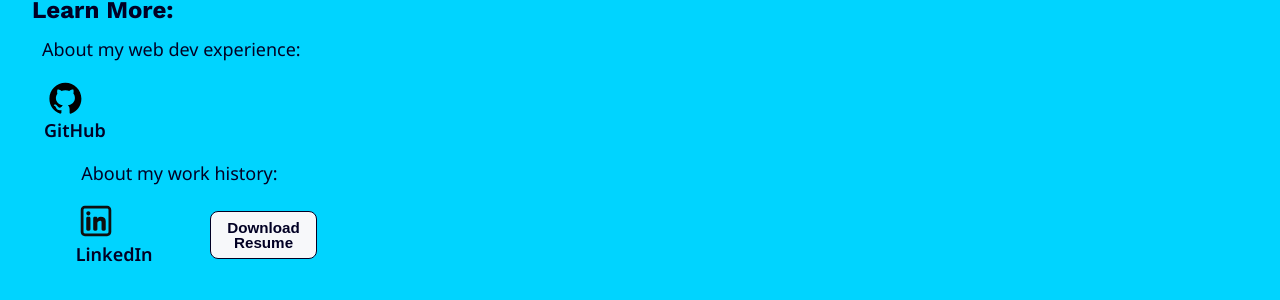
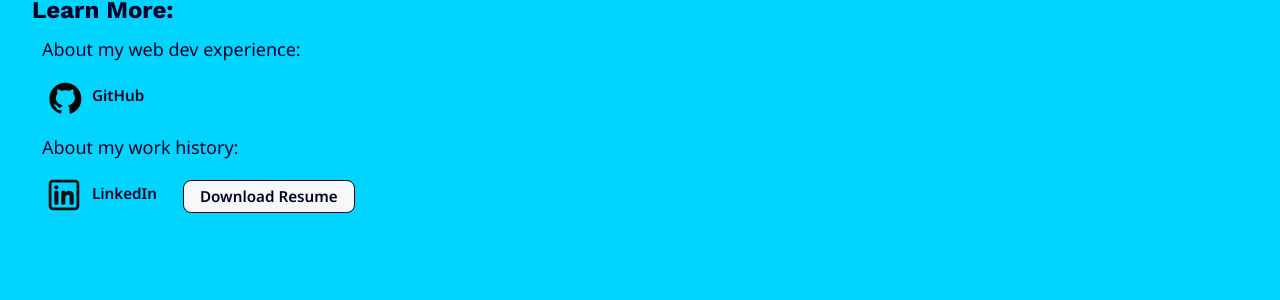
Before and after one commit to worldOfVerdure/Portfoliov3, a Next.js app: page / in a window 1280 px wide. Shown: the part 2501-2801 px from the top of the page. Built offline with nearby package versions, Linux system fonts and the light colour scheme.

Commit message:
[Update AboutMe.tsx]: change layout and add underline animation for text only.

```diff
--- a/src/components/project/about/About.tsx
+++ b/src/components/project/about/About.tsx
@@ -32,13 +32,27 @@ export const About = () => {
             <h3 className={styles.learnMoreh3}>Learn More:</h3>
             <Stack className={styles.actionsContainer} >
               <p>About my web dev experience:</p>
-              <Stack as="ul" className={styles.webdevList} direction="row" gap="var(--space-5)" ><SvgPlusLink {...codeLinkData} /></Stack>
+              <Stack
+                as="ul"
+                className={styles.webdevList}
+                direction="row"
+                gap="var(--space-5)"
+              >
+                <SvgPlusLink {...codeLinkData} />
+              </Stack>
             </Stack>
             <Stack className={styles.actionsContainer} >
-              <p>About my work history:</p>
+              <p className={styles.aboutWorkCall}>About my work history:</p>
               <Stack as="ul" direction="row" gap="var(--space-5)" >
                 <SvgPlusLink {...workLinkData} />
-                <li><Button variant="secondary" >Download Resume</Button></li>
+                <li>
+                  <Button
+                    variant="secondary"
+                    classes={{ label: styles.resumeButtonLabel }}
+                  >
+                    Download Resume
+                  </Button>
+                </li>
               </Stack>
             </Stack>
           </Stack>
--- a/src/components/project/about/reuseables/svg-plus-link/SvgPlusLink.tsx
+++ b/src/components/project/about/reuseables/svg-plus-link/SvgPlusLink.tsx
@@ -16,10 +16,14 @@ export const SvgPlusLink = ({
   svgWidth
 }: LinkData) => {
   return (
-    <li className={styles.liContainer} >
-      <Link className={`${styles.link} flex full-width`} href={linkHref} >
+    <li>
+      <Link
+        className={styles.link}
+        classes={{ label: styles.linkLabel }}
+        href={linkHref}
+      >
         <Image alt={alt} height={svgHeight} src={svgSrc} width={svgWidth} />
-        <p>{linkText}</p>
+        <span className={styles.linkText}>{linkText}</span>
       </Link>
     </li>
   );
--- a/src/components/project/about/reuseables/svg-plus-link/styles/svgPlusLink.module.css
+++ b/src/components/project/about/reuseables/svg-plus-link/styles/svgPlusLink.module.css
@@ -1,9 +1,41 @@
-.liContainer {
-  justify-self: stretch;
-  width: 100%;
+.link {
+  justify-content: flex-start;
 }
 
-.link {
+.linkLabel {
+  display: inline-flex;
+  align-items: center;
   gap: var(--space-2);
+}
+
+.linkLabel::after {
+  display: none;
+}
+
+.linkText {
+  position: relative;
+  padding-bottom: 2px;
+}
+
+.linkText::after {
+  content: '';
+  position: absolute;
+  left: 0;
+  bottom: 0;
   width: 100%;
+  height: 1px;
+  background: currentColor;
+  transform: scaleX(0);
+  transform-origin: left;
+  transition: transform 360ms ease;
 }
+
+.link:focus-visible .linkText::after {
+  transform: scaleX(1);
+}
+
+@media (hover: hover) and (pointer: fine) {
+  .link:hover .linkText::after {
+    transform: scaleX(1);
+  }
+}
--- a/src/components/project/about/styles/about.module.css
+++ b/src/components/project/about/styles/about.module.css
@@ -17,7 +17,15 @@
 }
 
 .webdevList {
-  align-self: flex-start;
+  align-self: stretch;
+}
+
+.resumeButtonLabel {
+  font-family: var(--font-family-body);
+}
+
+.aboutWorkCall {
+  width: 100%;
 }
 
 @media (--bp-up-md) {
```
Also changed, not shown: src/components/project/about/reuseables/svg-plus-link/README.md (added), 1 other file (tests, documents, lock files or other folders).
